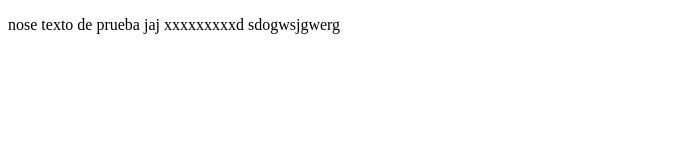
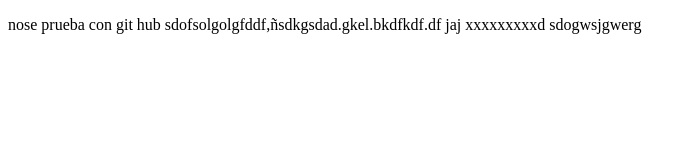
Before and after one commit to TheN1v28/ProyectoDemo, a plain HTML site: page index.html in a window 1280 px wide. Shown: the whole page, without its empty margins (0-696 px from the left). Drawn offline with Linux system fonts and the light colour scheme.

Commit message:
primer cambio

```diff
--- a/index.html
+++ b/index.html
@@ -7,7 +7,7 @@
     <title>hola mundo</title>
 </head>
 <body>
-    <p>nose texto de prueba
+    <p>nose prueba con git hub sdofsolgolgfddf,ñsdkgsdad.gkel.bkdfkdf.df
         jaj xxxxxxxxxd sdogwsjgwerg
     </p>
 </body>
```
